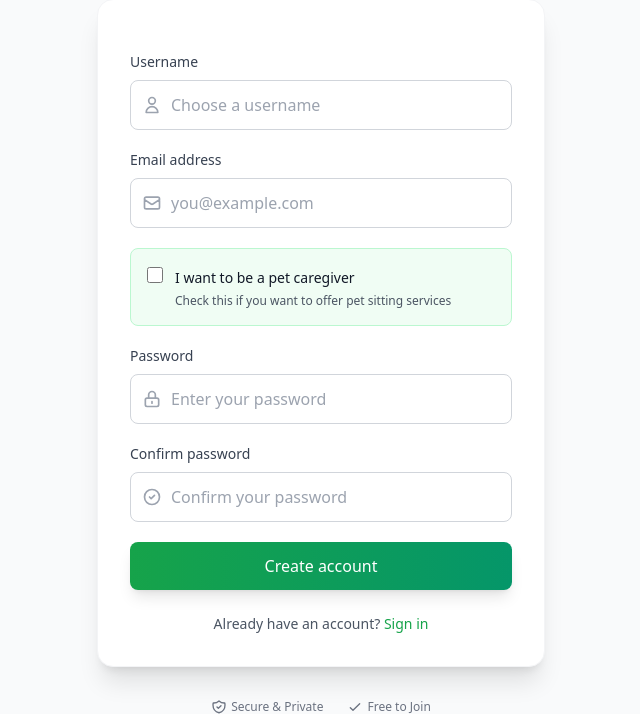
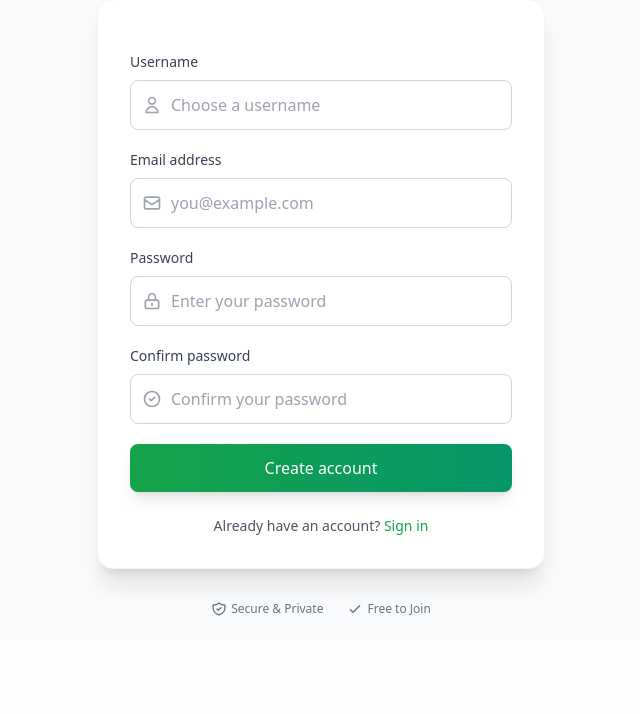
Before and after one commit to KKP240/Devtools-Proj-Repo, a Django app: page /register/ in a window 1280 px wide. Shown: the part 214-928 px from the top of the page, without its empty margins (319-959 px from the left). After the commit the page ends 830 px from the top, so only its background shows below. Run offline with Django 5.2, Linux system fonts and the light colour scheme; some libraries are stand-ins or nearby versions.

Commit message:
register

```diff
--- a/pettech/pettechApp/templates/register.html
+++ b/pettech/pettechApp/templates/register.html
@@ -58,25 +58,6 @@
           </div>
           {% if form.email.errors %}
           <p class="mt-1 text-sm text-red-600">{{ form.email.errors.0 }}</p>
-          {% endif %}
-        </div>
-
-        <!-- Caregiver Checkbox -->
-        <div class="bg-green-50 border border-green-200 rounded-lg p-4">
-          <div class="flex items-start">
-            <div class="flex items-center h-5">
-              <input type="checkbox" name="{{ form.is_caregiver.name }}" id="{{ form.is_caregiver.id_for_label }}"
-                     class="w-4 h-4 text-green-600 border-gray-300 rounded focus:ring-green-500">
-            </div>
-            <div class="ml-3">
-              <label for="{{ form.is_caregiver.id_for_label }}" class="font-medium text-gray-900 text-sm cursor-pointer">
-                I want to be a pet caregiver
-              </label>
-              <p class="text-xs text-gray-600 mt-1">Check this if you want to offer pet sitting services</p>
-            </div>
-          </div>
-          {% if form.is_caregiver.errors %}
-          <p class="mt-2 text-sm text-red-600">{{ form.is_caregiver.errors.0 }}</p>
           {% endif %}
         </div>
 
```
Also changed, not shown: pettech/pettechApp/templates/pet.html (line endings or trailing spaces).
